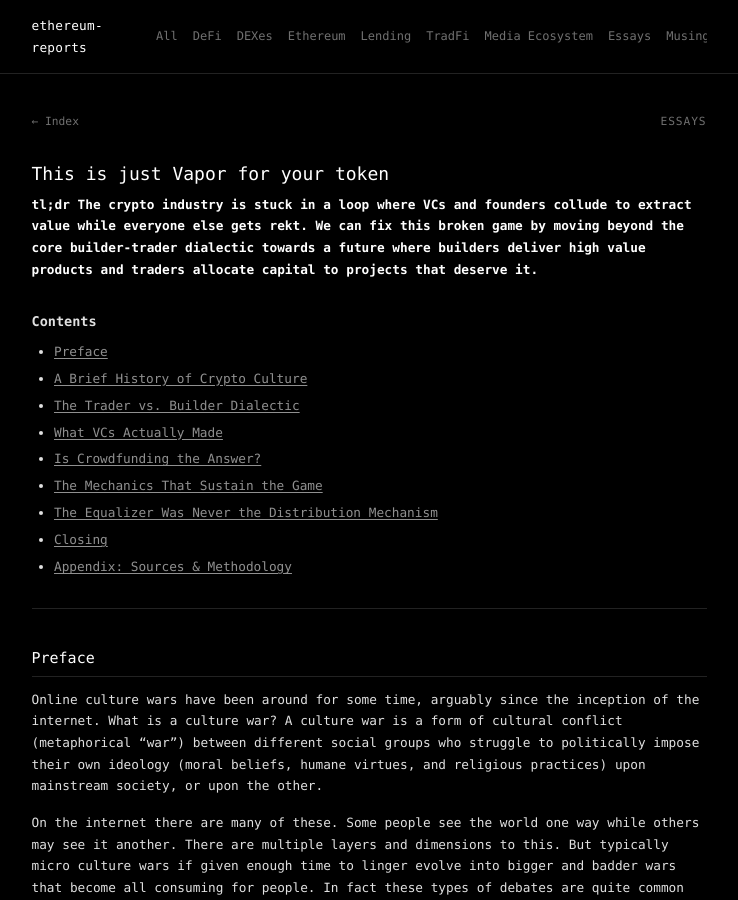
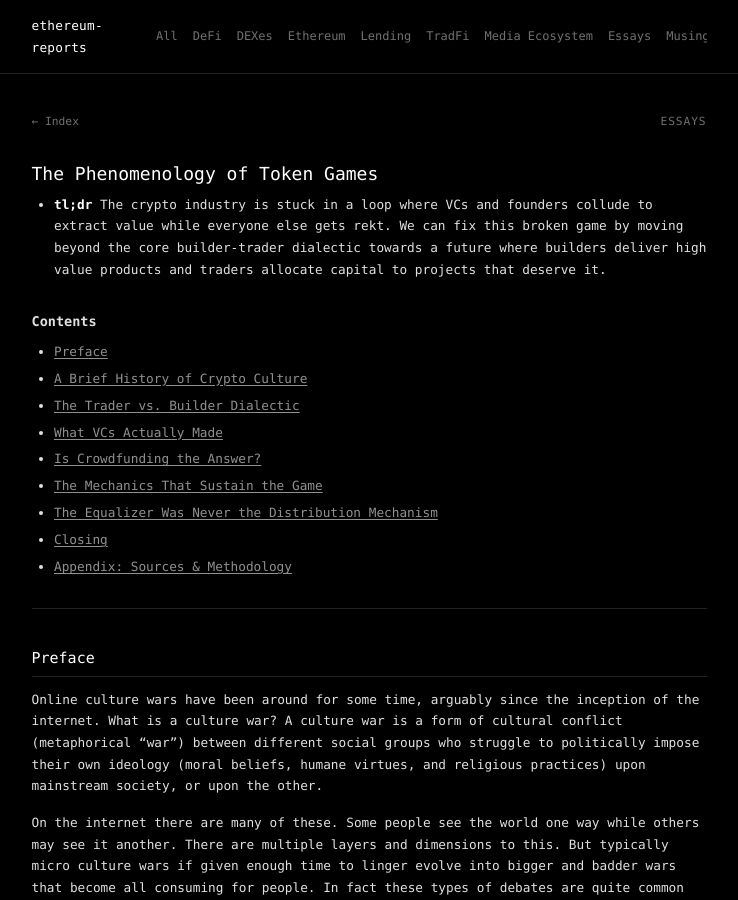
Before and after one commit to 0xapriori/ethereum-reports, a Jekyll site: the page built from essays/the-phenomenology-of-token-games-april-2026.md, in a window 1280 px wide and 900 px high. Shown: the whole window, without its empty margins (271-1009 px from the left). Built offline with Jekyll 4.4.1, drawn with Linux system fonts in a browser that asks for light colours.

Commit message:
H1: Vapor → Phenomenology of Token Games; tl;dr as bullet
Co-Authored-By: Claude Opus 4.6 (1M context) <noreply@anthropic.com>

```diff
--- a/essays/the-phenomenology-of-token-games-april-2026.md
+++ b/essays/the-phenomenology-of-token-games-april-2026.md
@@ -4,9 +4,9 @@ date: 2026-04-13
 author: "apriori (human), with Claude (editor)"
 ---
 
-# This is just Vapor for your token
+# The Phenomenology of Token Games
 
-**tl;dr The crypto industry is stuck in a loop where VCs and founders collude to extract value while everyone else gets rekt. We can fix this broken game by moving beyond the core builder-trader dialectic towards a future where builders deliver high value products and traders allocate capital to projects that deserve it.**
+- **tl;dr** The crypto industry is stuck in a loop where VCs and founders collude to extract value while everyone else gets rekt. We can fix this broken game by moving beyond the core builder-trader dialectic towards a future where builders deliver high value products and traders allocate capital to projects that deserve it.
 
 ### Contents
 
```
